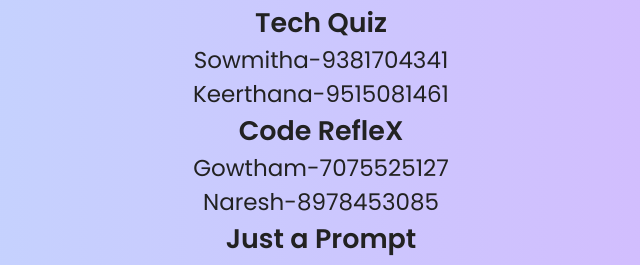
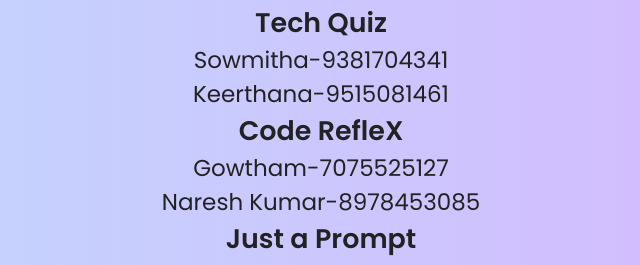
Before and after one commit to NareshKumar1454/Technotsav-Project, a plain HTML site: page index.html in a window 1280 px wide. Shown: the part 2804-3069 px from the top of the page, without its empty margins (319-959 px from the left). Drawn offline with Linux system fonts and the light colour scheme.

Commit message:
Update index.html

```diff
--- a/index.html
+++ b/index.html
@@ -84,7 +84,7 @@
             <h3>Code RefleX</h3>
             <div>
             <p>Gowtham-7075525127</p>
-            <p>Naresh-8978453085</p>
+            <p>Naresh Kumar-8978453085</p>
             </div>
 
             <h3>Just a Prompt</h3>
```
